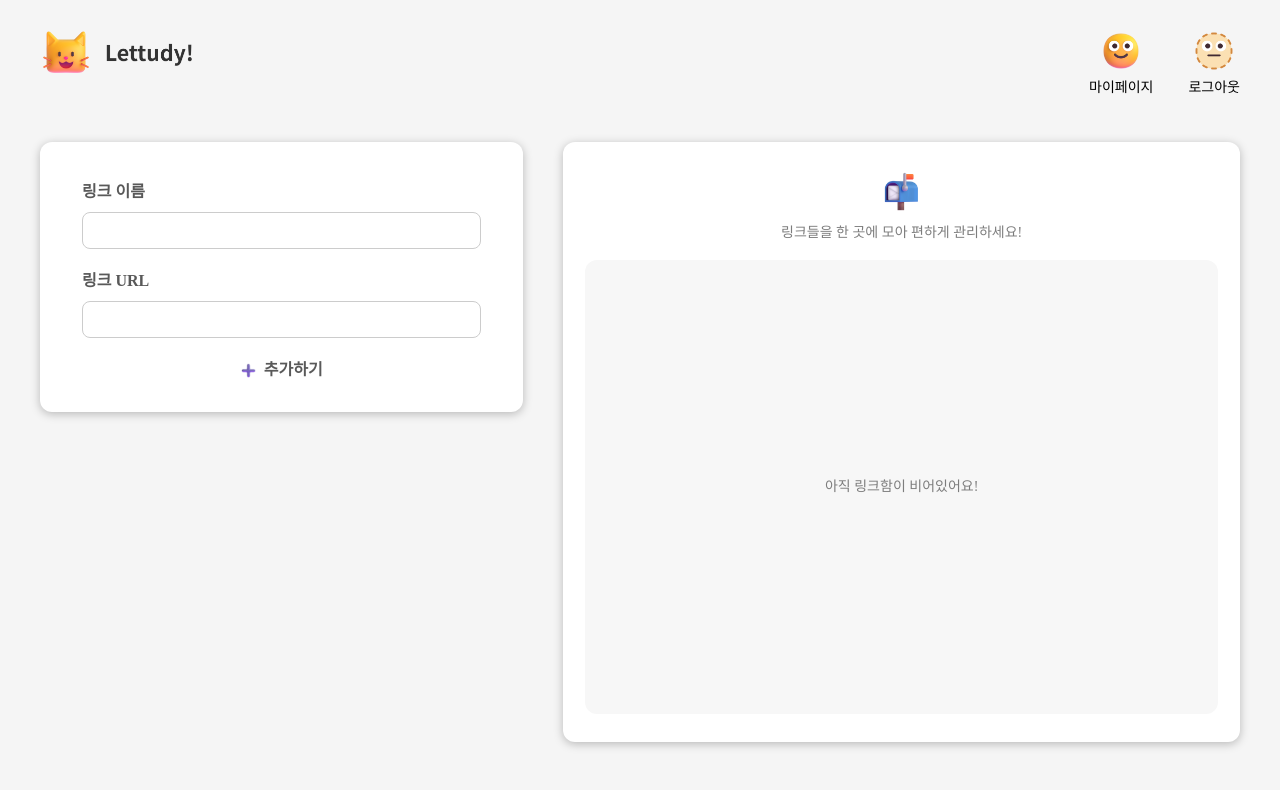
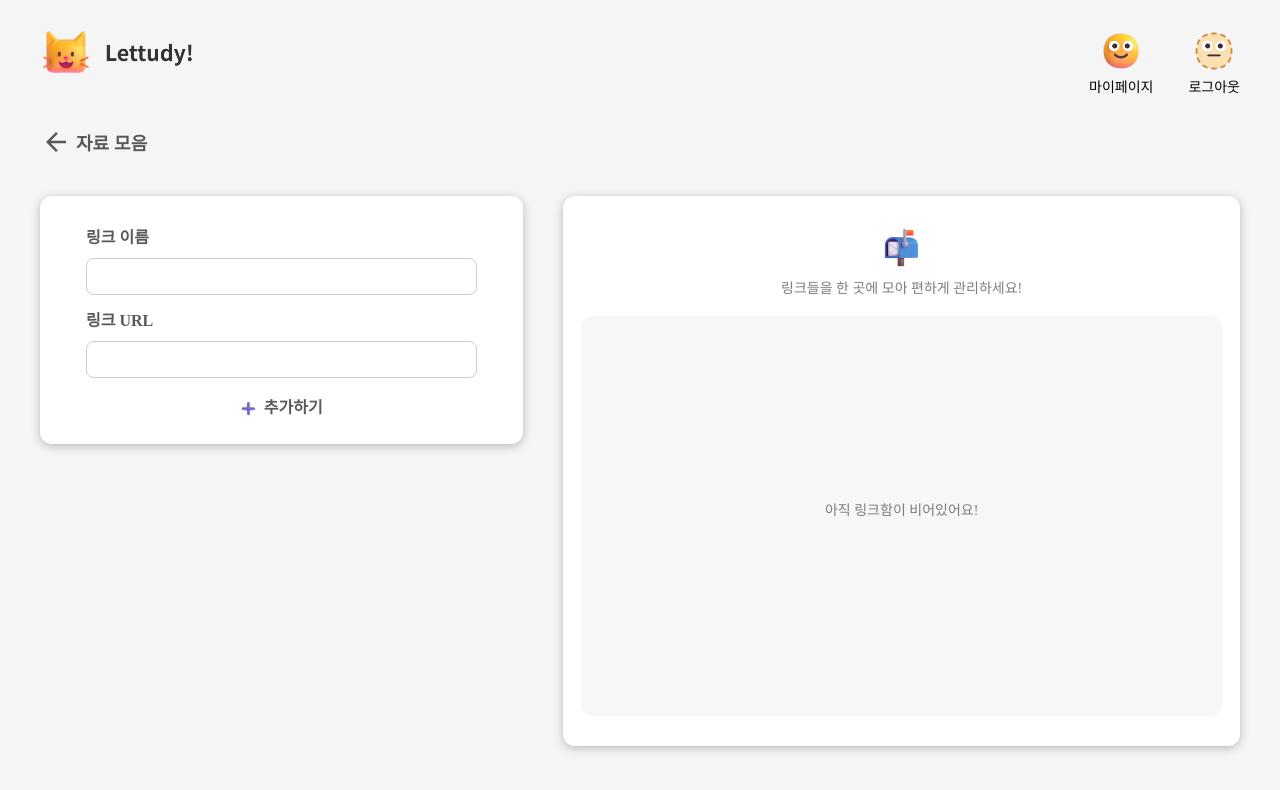
Before and after one commit to IIIIIFive/Lettudy_Client, a React (Vite) app: page /links in a window 1280 px wide. Shown: the top 790 px of the page. Built offline with nearby package versions, Linux system fonts and the light colour scheme; a web font is replaced by a local one.

Commit message:
[Fix/#25] 자료모음 페이지 스타일 수정

```diff
--- a/src/components/link/LinkInput.tsx
+++ b/src/components/link/LinkInput.tsx
@@ -35,6 +35,7 @@ function LinkInput({ addLink }: LinkInputProps) {
             value={linkName}
             onChange={(e) => setLinkName(e.target.value)}
             onKeyDown={handleKeyDown}
+            maxLength={30}
           />
         </label>
         <label className='input-label'>
@@ -62,22 +63,23 @@ const LinkInputStyle = styled.div`
   display: flex;
   flex-direction: column;
   height: 45%;
+  min-height: 247px;
+  max-height: 247.5px;
   width: 100%;
 
   .container {
     height: 100%;
-    min-height: 250px;
     background: ${({ theme }) => theme.color_bgWhite};
     border-radius: 12px;
     box-shadow: 0 2px 10px rgba(0, 0, 0, 0.25);
-    padding: 42px;
+    padding: 34px 46px;
     display: flex;
     flex-direction: column;
   }
 
   .input-label {
     flex-direction: column;
-    margin-bottom: 24px;
+    margin-bottom: 18px;
 
     h5 {
       margin-bottom: 12px;
@@ -98,7 +100,7 @@ const LinkInputStyle = styled.div`
     justify-content: center;
     cursor: pointer;
     font-size: 16px;
-    margin-top: auto;
+    margin-top: 4px;
 
     img {
       margin-right: 8px;
--- a/src/components/link/LinkItem.tsx
+++ b/src/components/link/LinkItem.tsx
@@ -34,7 +34,7 @@ export default LinkItem;
 const LinkItemStyle = styled.div`
   display: flex;
   align-items: center;
-  margin-bottom: 16px;
+  margin-bottom: 12px;
   padding: 12px;
   background-color: ${({ theme }) => theme.color_bgWhite};
   border: 1px solid #cbcbcb;
@@ -51,6 +51,7 @@ const LinkItemStyle = styled.div`
     color: ${({ theme }) => theme.color_textKey};
     flex: 1;
     cursor: pointer;
+    margin-right: 40px;
   }
 
   img {
--- a/src/components/link/LinkList.tsx
+++ b/src/components/link/LinkList.tsx
@@ -46,12 +46,13 @@ const LinkListStyle = styled.div`
   width: 100%;
 
   .container {
+    min-height: 550px;
+    max-height: 550px;
     height: 100%;
-    min-height: 600px;
     background: ${({ theme }) => theme.color_bgWhite};
     border-radius: 12px;
     box-shadow: 0 2px 10px rgba(0, 0, 0, 0.25);
-    padding: 28px 22px;
+    padding: 30px 18px;
     display: flex;
     flex-direction: column;
   }
@@ -60,11 +61,12 @@ const LinkListStyle = styled.div`
     text-align: center;
   }
 
-  .description {
+  .description,
+  .empty-message p {
     text-align: center;
+    color: #7d7d7d;
+    font-size: ${({ theme }) => theme.fontSize_xs};
     margin: 10px 0 20px;
-    color: #7d7d7d;
-    font-size: 14px;
   }
 
   .link-container {
@@ -73,7 +75,7 @@ const LinkListStyle = styled.div`
     padding: 20px;
     border-radius: 12px;
     overflow-y: auto;
-    max-height: 456px;
+    max-height: 402px;
     display: flex;
     flex-direction: column;
 
@@ -82,8 +84,7 @@ const LinkListStyle = styled.div`
     }
 
     &::-webkit-scrollbar-track {
-      background: ${({ theme }) => theme.color_bgWhite};
-      margin: 0 0 7px 0;
+      margin: 7px 0 0 0;
     }
 
     &::-webkit-scrollbar-thumb {
@@ -97,6 +98,7 @@ const LinkListStyle = styled.div`
     justify-content: center;
     align-items: center;
     flex: 1;
+
     p {
       color: #7d7d7d;
       font-size: ${({ theme }) => theme.fontSize_xs};
--- a/src/pages/LinkManager.tsx
+++ b/src/pages/LinkManager.tsx
@@ -2,6 +2,7 @@ import { useState } from 'react';
 import styled from 'styled-components';
 import LinkInput from '../components/link/LinkInput';
 import LinkList from '../components/link/LinkList';
+import BackButton from '@/components/common/BackButton';
 
 export interface Link {
   id: number;
@@ -25,8 +26,11 @@ function LinkManager() {
 
   return (
     <LinkManagerStyle>
-      <LinkInput addLink={addLink} />
-      <LinkList links={links} onClose={removeLink} />
+      <BackButton text='자료 모음' />
+      <div className='content'>
+        <LinkInput addLink={addLink} />
+        <LinkList links={links} onClose={removeLink} />
+      </div>
     </LinkManagerStyle>
   );
 }
@@ -34,9 +38,16 @@ function LinkManager() {
 export default LinkManager;
 
 const LinkManagerStyle = styled.div`
-  display: grid;
-  grid-template-columns: 1fr 1.4fr;
-  gap: 40px;
-  padding: 42px 0;
-  position: relative;
+  padding-top: 28px;
+  .content {
+    display: grid;
+    grid-template-columns: 1fr 1.4fr;
+    padding: 40px 0;
+    gap: 40px;
+    flex: 1;
+
+    @media (max-width: 730px) {
+      grid-template-columns: 1fr;
+    }
+  }
 `;
```
